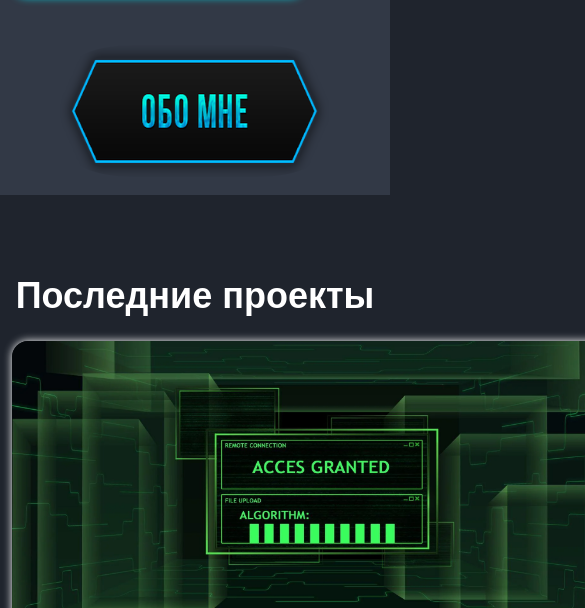
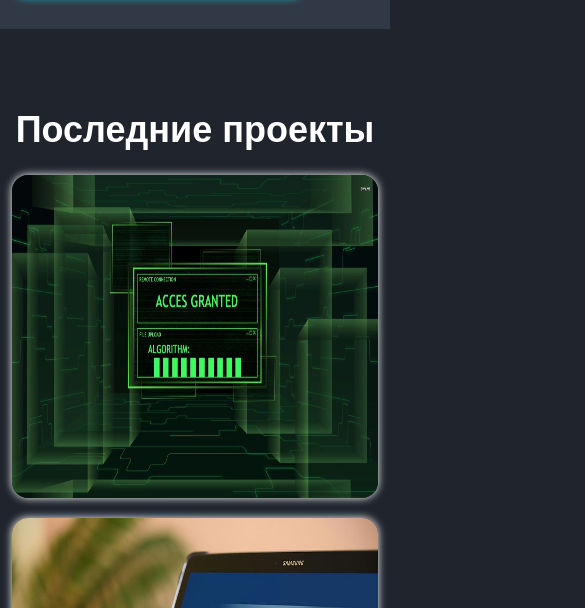
Before and after one commit to Alimfor/Portfolio, a plain HTML site: page index.html in a window 390 px wide. Shown: the part 1253-1861 px from the top of the page, 585 px wide, since content can reach past the window. Drawn offline with nearby package versions, Linux system fonts and the light colour scheme.

Commit message:
update css file

```diff
--- a/css/darkStyle.css
+++ b/css/darkStyle.css
@@ -606,20 +606,24 @@ form label.error{
         flex-direction: column-reverse;
     }
     .about img {
-        width: 70vw;
-        margin-top: 4rem;
+        display: none;
+        /* width: 70vw;
+        margin-top: 4rem; */
     }
     .portfolio h2 {
         margin-bottom: 3rem;
     }
-    .profolio-container {
-        grid-template-columns: repeat(2,1fr);
-    }
+        .profolio-container {
+            grid-template-columns: 1fr;
+        }
 }
 
 @media (max-width: 617px) {
-    .profolio-container {
-        grid-template-columns: 1fr;
+    .portfolio-box {
+        width: 100%;
+    }
+    .portfolio-box img{
+        width: 100%;
     }
 }
 
--- a/css/lightStyle.css
+++ b/css/lightStyle.css
@@ -600,20 +600,24 @@ span {
         flex-direction: column-reverse;
     }
     .about img {
-        width: 70vw;
-        margin-top: 4rem;
+        display: none;
+        /* width: 70vw;
+        margin-top: 4rem; */
     }
     .portfolio h2 {
         margin-bottom: 3rem;
     }
     .profolio-container {
-        grid-template-columns: repeat(2,1fr);
+        grid-template-columns: 1fr;
     }
 }
 
 @media (max-width: 617px) {
-    .profolio-container {
-        grid-template-columns: 1fr;
+    .portfolio-box {
+        width: 100%;
+    }
+    .portfolio-box img{
+        width: 100%;
     }
 }
 
```
